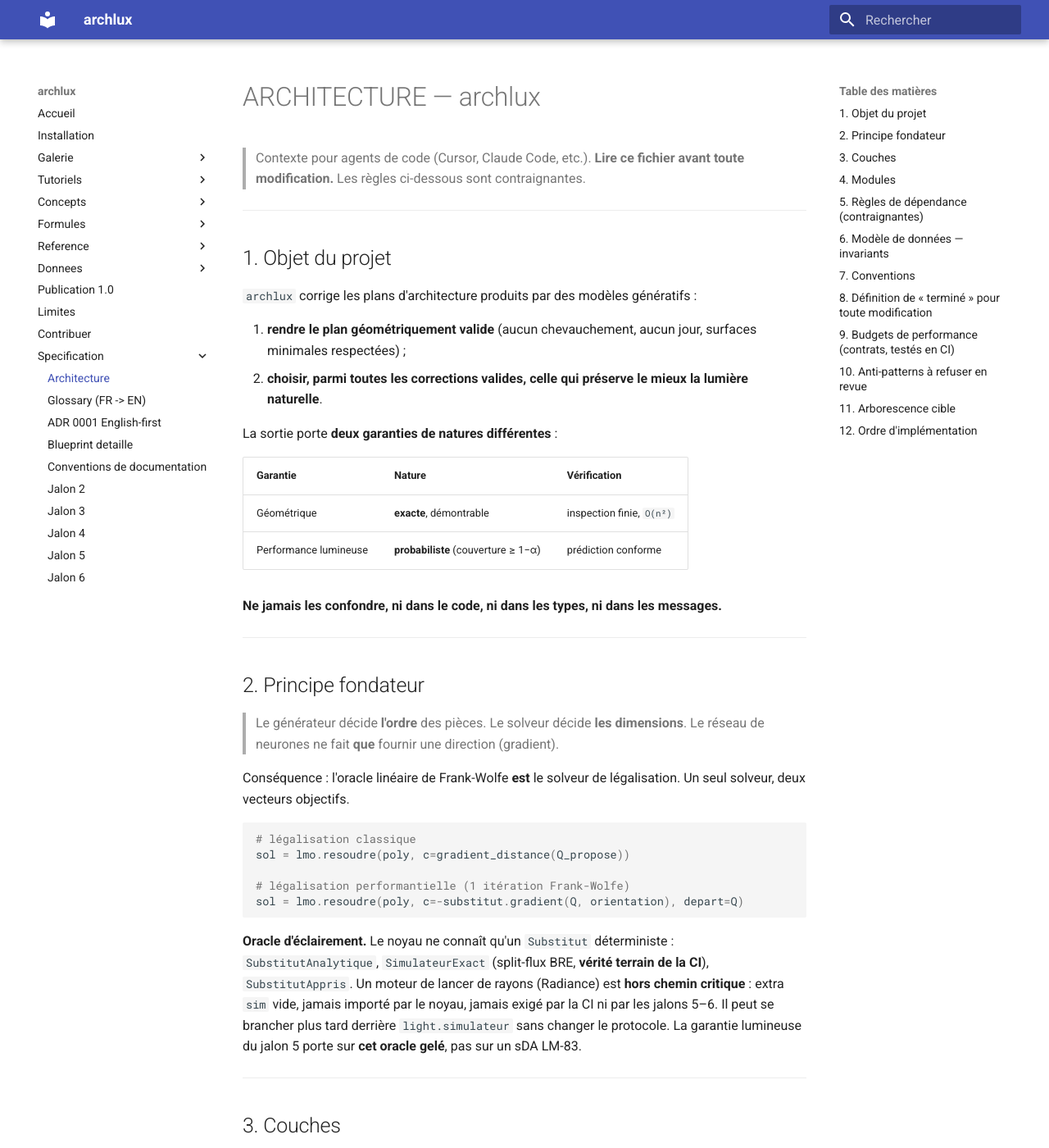
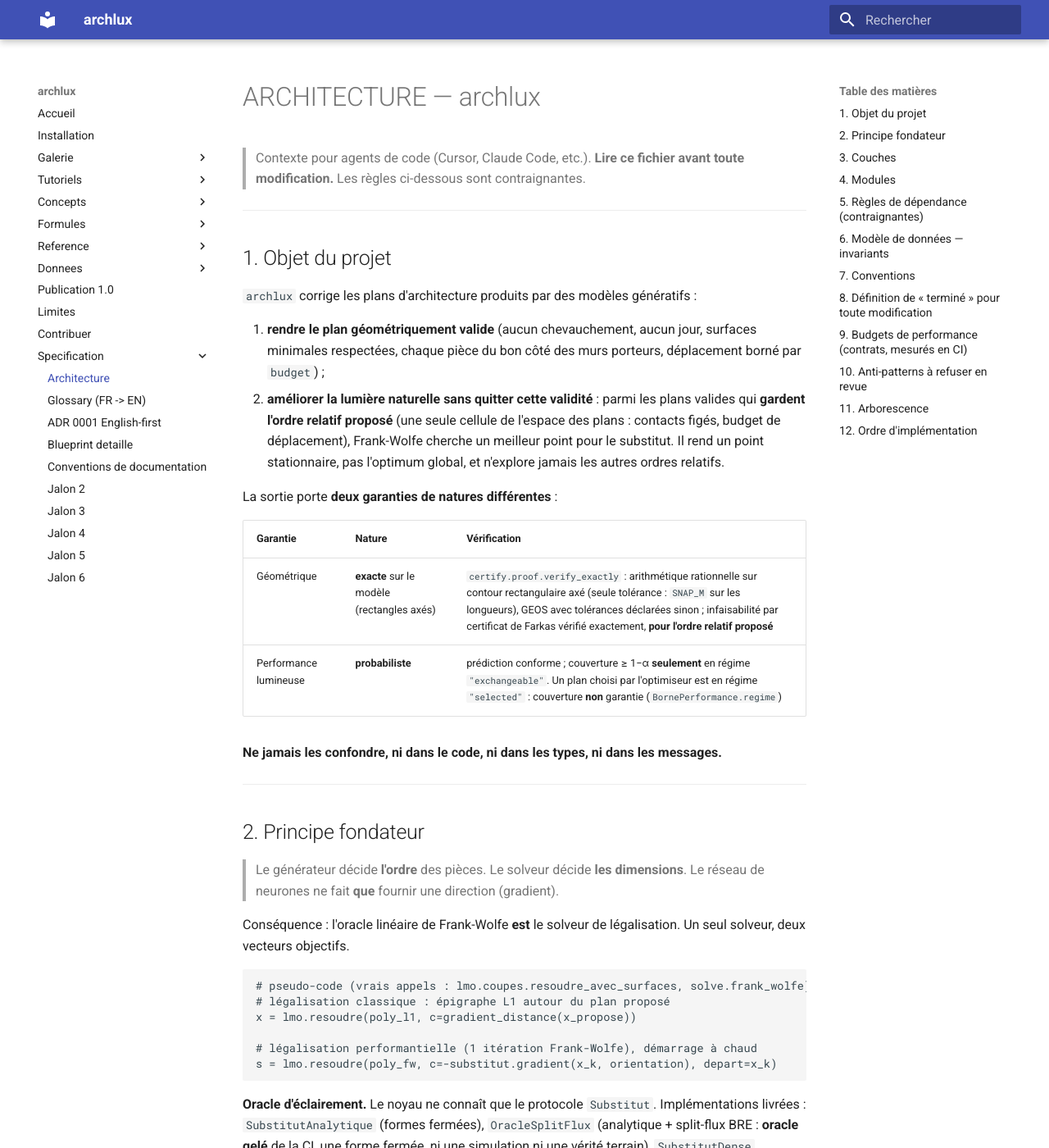
Before and after one commit to joeylukoji/archlux, an MkDocs documentation site: the page built from docs/specification/ARCHITECTURE.md, in a window 1280 px wide and 1400 px high. Shown: the whole window at 82% size. Built offline with MkDocs 1.6.1 and Material for MkDocs 9.7.7, drawn with Linux system fonts in a browser that asks for light colours; some of the changed text lies outside the part shown.

Commit message:
Align ARCHITECTURE.md and the blueprint with the code (batch 1.8)
ARCHITECTURE.md: section 1 says Frank-Wolfe improves within one relative
order and states the regime of each guarantee; section 2 lists the
shipped surrogates and marks the solver snippet as pseudo-code; section 3
says layers are deterministic, not pure (lmo keeps a GLOP model cache);
section 9 says what the budget tests measure and what they do not;
section 11 shows the current tree; milestone 6 no longer claims
non-Manhattan geometry.

Blueprint: fix the statements the code now contradicts (performance is
always None in classic mode, selected-regime bound only with a
calibration, gap is a stationarity measure, tiling needed to exclude
gaps, public name count, stale test count and milestone status).

Co-Authored-By: Claude Opus 5.5 <noreply@anthropic.com>

````diff
--- a/docs/specification/ARCHITECTURE.md
+++ b/docs/specification/ARCHITECTURE.md
@@ -9,15 +9,21 @@
 
 `archlux` corrige les plans d'architecture produits par des modèles génératifs :
 
-1. **rendre le plan géométriquement valide** (aucun chevauchement, aucun jour, surfaces minimales respectées) ;
-2. **choisir, parmi toutes les corrections valides, celle qui préserve le mieux la lumière naturelle**.
+1. **rendre le plan géométriquement valide** (aucun chevauchement, aucun jour, surfaces
+   minimales respectées, chaque pièce du bon côté des murs porteurs, déplacement borné
+   par `budget`) ;
+2. **améliorer la lumière naturelle sans quitter cette validité** : parmi les plans
+   valides qui **gardent l'ordre relatif proposé** (une seule cellule de l'espace des
+   plans : contacts figés, budget de déplacement), Frank-Wolfe cherche un meilleur
+   point pour le substitut. Il rend un point stationnaire, pas l'optimum global, et
+   n'explore jamais les autres ordres relatifs.
 
 La sortie porte **deux garanties de natures différentes** :
 
 | Garantie | Nature | Vérification |
 |---|---|---|
-| Géométrique | **exacte**, démontrable | inspection finie, `O(n²)` |
-| Performance lumineuse | **probabiliste** (couverture ≥ 1−α) | prédiction conforme |
+| Géométrique | **exacte** sur le modèle (rectangles axés) | `certify.proof.verify_exactly` : arithmétique rationnelle sur contour rectangulaire axé (seule tolérance : `SNAP_M` sur les longueurs), GEOS avec tolérances déclarées sinon ; infaisabilité par certificat de Farkas vérifié exactement, **pour l'ordre relatif proposé** |
+| Performance lumineuse | **probabiliste** | prédiction conforme ; couverture ≥ 1−α **seulement** en régime `"exchangeable"`. Un plan choisi par l'optimiseur est en régime `"selected"` : couverture **non** garantie (`BornePerformance.regime`) |
 
 **Ne jamais les confondre, ni dans le code, ni dans les types, ni dans les messages.**
 
@@ -32,21 +38,24 @@ La sortie porte **deux garanties de natures différentes** :
 Conséquence : l'oracle linéaire de Frank-Wolfe **est** le solveur de légalisation.
 Un seul solveur, deux vecteurs objectifs.
 
-```python
-# légalisation classique
-sol = lmo.resoudre(poly, c=gradient_distance(Q_propose))
+```text
+# pseudo-code (vrais appels : lmo.coupes.resoudre_avec_surfaces, solve.frank_wolfe)
+# légalisation classique : épigraphe L1 autour du plan proposé
+x = lmo.resoudre(poly_l1, c=gradient_distance(x_propose))
 
-# légalisation performantielle (1 itération Frank-Wolfe)
-sol = lmo.resoudre(poly, c=-substitut.gradient(Q, orientation), depart=Q)
+# légalisation performantielle (1 itération Frank-Wolfe), démarrage à chaud
+s = lmo.resoudre(poly_fw, c=-substitut.gradient(x_k, orientation), depart=x_k)
 ```
 
-**Oracle d'éclairement.** Le noyau ne connaît qu'un `Substitut` déterministe :
-`SubstitutAnalytique`, `SimulateurExact` (split-flux BRE, **vérité terrain
-de la CI**), `SubstitutAppris`. Un moteur de lancer de rayons (Radiance) est **hors
-chemin critique** : extra `sim` vide, jamais importé par le noyau, jamais exigé par
-la CI ni par les jalons 5–6. Il peut se brancher plus tard derrière
-`light.simulateur` sans changer le protocole. La garantie lumineuse du jalon 5
-porte sur **cet oracle gelé**, pas sur un sDA LM-83.
+**Oracle d'éclairement.** Le noyau ne connaît que le protocole `Substitut`.
+Implémentations livrées : `SubstitutAnalytique` (formes fermées), `OracleSplitFlux`
+(analytique + split-flux BRE : **oracle gelé** de la CI, une forme fermée, ni une
+simulation ni une vérité terrain), `SubstitutDense` (perceptron `numpy`) et
+`SubstitutAppris` (qui refuse les poids `.pt` : le transformeur n'existe pas). Un moteur
+de lancer de rayons (Radiance) est **hors chemin critique** : extra `sim` vide, jamais
+importé par le noyau, jamais exigé par la CI ni par les jalons 5–6. Il peut se brancher
+plus tard derrière le même protocole. La garantie lumineuse du jalon 5 porte sur **cet
+oracle gelé**, pas sur un sDA LM-83.
 
 ---
 
@@ -56,23 +65,28 @@ porte sur **cet oracle gelé**, pas sur un sDA LM-83.
 ENTRÉES : plan proposé · structure porteuse · orientation · programme
    │
    ▼
-[1] geom      modélisation → polytope (A, b)        PUR, DÉTERMINISTE
+[1] geom      modélisation → polytope (A, b)        DÉTERMINISTE
    │
    ├──────────────┬──────────────────────────┐
    ▼              ▼                          ▼
 [2a] lmo       solveur LP, objectif      [2b] light   substitut
-     paramétrable      PUR                    valeur / gradient / σ   APPRIS
+     paramétrable (cache GLOP)               valeur / gradient / σ   APPRIS
    │              │                          │
-   └──────────────┴────────► [3] solve  Frank-Wolfe   PUR
+   └──────────────┴────────► [3] solve  Frank-Wolfe   DÉTERMINISTE
                                    │
                                    ▼
-                             [4] certify   preuve + borne + duaux   PUR
+                             [4] certify   preuve + borne + duaux   DÉTERMINISTE
                                    │
                                    ▼
               SORTIE : plan valide + certificat + diagnostic dual
 ```
 
-**3 couches sur 4 sont pures et déterministes.** Une seule est apprise, isolée derrière un protocole.
+**Toutes les couches sont déterministes** (mêmes entrées, même sortie) ; une seule est
+apprise, isolée derrière un protocole. Elles ne sont pas toutes **pures** : `lmo` garde
+un cache global mutable de modèles GLOP (au plus 4, `lmo.solveur._CACHE`, ADR-8 du
+blueprint) pour le démarrage à chaud de Frank-Wolfe. Ce cache change le temps, jamais
+le résultat ; `lmo.solveur.vider_cache` le vide, et les tests de budget le vident avant
+de mesurer un LP à froid.
 
 ---
 
@@ -200,7 +214,7 @@ class Plan:
 
 ---
 
-## 9. Budgets de performance (contrats, testés en CI)
+## 9. Budgets de performance (contrats, mesurés en CI)
 
 | Opération | Budget | Référence |
 |---|---|---|
@@ -208,8 +222,18 @@ class Plan:
 | LP à froid | < 10 ms | 15 pièces |
 | LP à chaud (`depart=`) | < 3 ms | 15 pièces |
 | Légalisation classique complète | < 20 ms | 15 pièces |
-| Légalisation performantielle | < 500 ms | 15 pièces, 50 itérations |
-| Certification | < 5 ms | — |
+| Légalisation performantielle | < 500 ms | 15 pièces, 50 itérations au plus |
+| Certification | < 5 ms | 15 pièces |
+
+**Ce qui est mesuré, et ce qui ne l'est pas.** `benchmarks/test_budgets.py` (job CI
+`budgets`, `pytest -m budget --benchmark-only`) mesure ces budgets sur **le cas le plus
+favorable** : une grille 5 × 3 de pièces déjà valide, sans mur porteur, sans pavage,
+substitut analytique. S'y ajoutent, depuis le lot 1.2, le mode performantiel avec des
+surfaces minimales serrées (15 pièces) et un test d'échelle à 15, 50 et 100 pièces. Aucun
+budget ne couvre une entrée bruitée, `pavage=True` ni les murs porteurs : pour ces cas,
+le banc `benchmarks/guarantees/` relève des temps médians (environ 5 ms en classique,
+15 à 20 ms en performantiel sur 200 scénarios) sans en faire un contrat. Sous
+`--benchmark-disable`, un budget non mesuré est **ignoré** (skip), pas validé.
 
 ---
 
@@ -228,30 +252,46 @@ class Plan:
 
 ---
 
-## 11. Arborescence cible
+## 11. Arborescence
+
+État du dépôt (lot 1.8). Les noms français sont migrés lot par lot (ADR 0001) ; les
+anciens noms publics restent en alias dépréciés jusqu'à la 1.0.0.
 
 ```
 archlux/
 ├── pyproject.toml
 ├── src/archlux/
 │   ├── __init__.py          # interface publique UNIQUEMENT
+│   ├── _version.py          # source unique de la version
+│   ├── api.py               # legalize
+│   ├── erreurs.py           # exceptions typées
+│   ├── tolerances.py        # registre des tolérances numériques
 │   ├── types.py
-│   ├── geom/{graphe,polytope}.py
+│   ├── geom/{graphe,polytope,pavage,rectilineaire,diagnostic}.py
 │   ├── lmo/{solveur,coupes}.py
 │   ├── solve/{frank_wolfe,trace}.py
-│   ├── light/{protocole,analytique,appris,base,jetons,simulateur,validation}.py
+│   ├── light/{protocole,analytique,appris,base,jetons,objectif,simulateur,validation}.py
 │   ├── orient/circulaire.py
-│   ├── data/{decoupage,dedup,synthese}.py
-│   ├── uq/{conforme,gestion,derive}.py
-│   ├── certify/{preuve,borne,dual,rapport}.py
-│   ├── bench/
+│   ├── uq/{conforme,gestion,derive,fiabilite}.py
+│   ├── certify/{proof,farkas,borne,dual,rapport}.py   # preuve.py : alias dépréciés
+│   ├── feasibility/__init__.py
+│   ├── active/{boucle,densite,selection}.py
+│   ├── data/{chargeurs,corruption,decoupage,dedup,imputation,synthese}.py
+│   ├── export/{ifc,dxf,svg,pathologie,survie,wilson}.py
+│   ├── bench/{graines,manifeste,protocole,rapport,run,stats}.py
 │   └── io/json_io.py
-├── tests/{unites,proprietes,references}/
-├── benchmarks/
-└── experiences/            # scripts jetables, < 50 lignes, API publique seulement
+├── tests/{unites,proprietes,references,docs}/   # + checkers.py, test_dependances.py,
+│                                                #   test_hygiene.py, test_language.py
+├── benchmarks/{test_budgets.py,guarantees/}
+├── experiences/            # scripts d'expérience (jalons 2 à 9)
+├── resultats/              # résultats bruts et tables publiées
+├── scripts/                # préparation des données, étiquetage par l'oracle gelé
+└── splits/v1/              # découpage figé
 ```
 
-**Règle :** un script dans `experiences/` de plus de 50 lignes signale une fonction manquante dans la bibliothèque.
+**Règle :** un script dans `experiences/` de plus de 50 lignes signale une fonction
+manquante dans la bibliothèque. Elle n'est pas tenue aujourd'hui (`j8_generation.py` :
+443 lignes ; onze scripts sur treize dépassent 50 lignes) : dette connue.
 
 ---
 
@@ -262,6 +302,6 @@ archlux/
 | 1 | `types`, `io` | aller-retour JSON |
 | **2** | **`geom`, `lmo`, `certify.proof`** | **légalisation classique — voir `MILESTONE-2.md`** |
 | **3** | **`light.analytique`, `orient`, `solve`** | **légalisation performantielle sans apprentissage — `MILESTONE-3.md`** |
-| 4 | `light.appris`, `light.validation` | substitut entraîné + validation du gradient contre `SimulateurExact` (Radiance) — `MILESTONE-4.md` |
+| 4 | `light.appris`, `light.validation` | substitut entraîné + validation du gradient contre `OracleSplitFlux` (forme fermée split-flux) — `MILESTONE-4.md` |
 | 5 | `uq`, `certify.borne`, `certify.dual` | certificat complet — `MILESTONE-5.md` |
-| 6 | non-Manhattan, actif, export IFC | v1.0 — `MILESTONE-6.md` |
+| 6 | pièces en L (fusions de rectangles), actif, export IFC ; **le non-Manhattan n'est pas livré** (un porteur oblique lève `UnsupportedInput`) | `MILESTONE-6.md` |
````
Also changed, not shown: docs/specification/Project_Architecture_Blueprint.md (+27 -20 lines).
